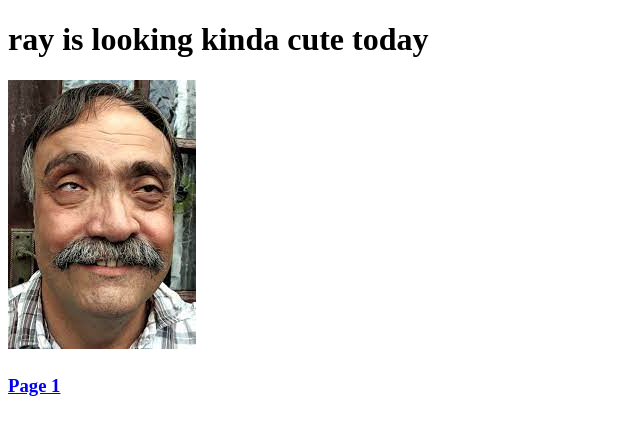
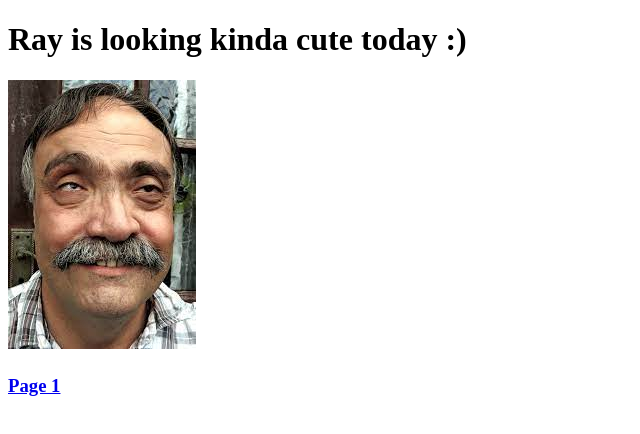
Before and after one commit to webcreation11/ray-5, a plain HTML site: page index.html in a window 1280 px wide. Shown: the whole page, without its empty margins (0-640 px from the left). Drawn offline with Linux system fonts and the light colour scheme.

Commit message:
Update index.html

```diff
--- a/index.html
+++ b/index.html
@@ -7,7 +7,7 @@
 <meta name="author" content="Bayley Wright">
 </head>
 <body>
-<h1>ray is looking kinda cute today<h1>
+<h1>Ray is looking kinda cute today :)<h1>
 <h2><img src="assets/download.png" alt="A photo of my dog."><h2>
 
 
```
